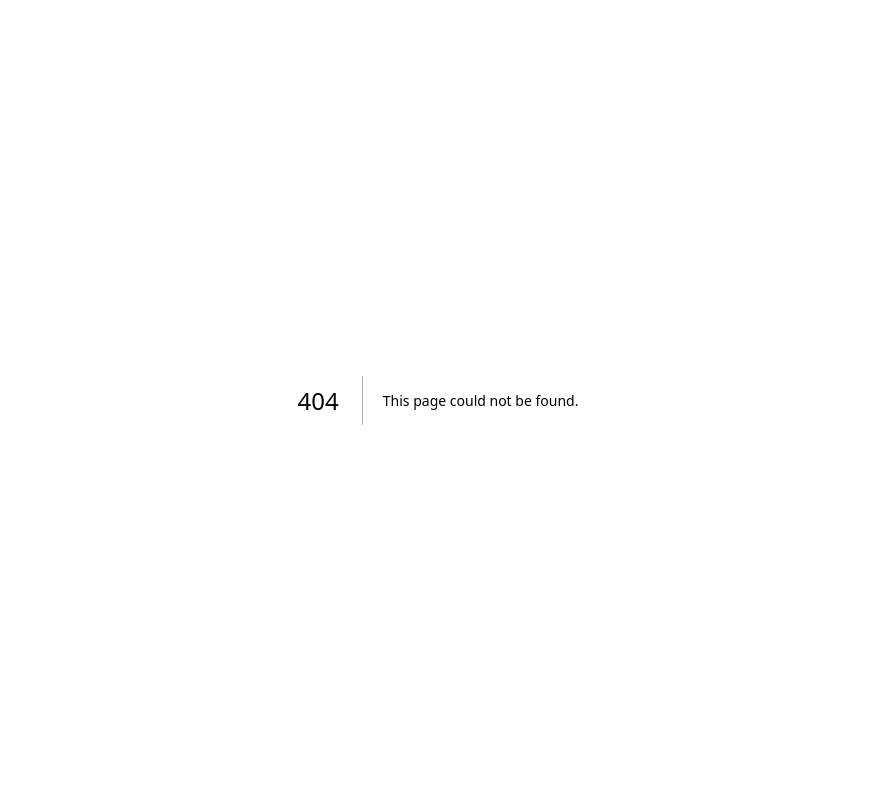
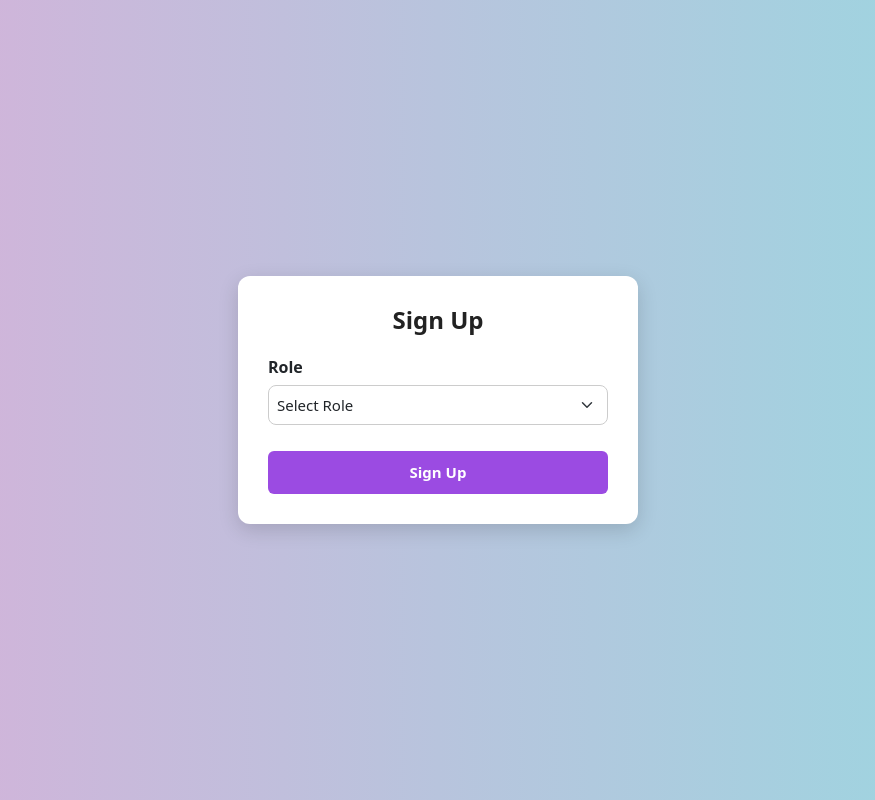
Before and after one commit to Kevi28JM/dental-management-system1, a Next.js app in the folder frontend/: page /signup in a window 1280 px wide. Before the commit this address had no page. Shown: the whole page, without its empty margins (202-1077 px from the left). Built offline with nearby package versions, Linux system fonts and the light colour scheme.

Commit message:
add signup page

```diff
--- a/frontend/package.json
+++ b/frontend/package.json
@@ -9,6 +9,7 @@
     "lint": "next lint"
   },
   "dependencies": {
+    "axios": "^1.8.2",
     "bootstrap": "^5.3.3",
     "next": "15.2.1",
     "react": "^19.0.0",
--- /dev/null
+++ b/frontend/src/app/signup/page.js
@@ -0,0 +1,144 @@
+// Add this line at the top of your page.js file
+"use client";
+
+import { useState } from "react";
+import axios from "axios";
+import "bootstrap/dist/css/bootstrap.min.css";
+import Link from "next/link"; // Use next/link for routing in Next.js
+import "@/styles/Signup.css";  // Import custom styles
+
+const signup = () => {
+  const [role, setRole] = useState("");
+  const [formData, setFormData] = useState({ name: "", email: "", phone: "", password: "" });
+  const [accountExists, setAccountExists] = useState(null);
+
+  const handleChange = (e) => {
+    setFormData({ ...formData, [e.target.name]: e.target.value });
+  };
+
+  const handleSignup = async (e) => {
+    e.preventDefault();
+
+    if (role === "New Patient (Temporary Account)") {
+      try {
+        await axios.post("/api/patients/temporary-register", {
+          name: formData.name,
+          email: formData.email,
+          phone: formData.phone,
+        });
+        alert("Temporary account created! You can now book an appointment.");
+      } catch (error) {
+        alert("Error creating temporary account.");
+      }
+    } else if (role === "Patient" && accountExists) {
+      try {
+        await axios.post("/api/patients/set-password", {
+          email: formData.email,
+          password: formData.password,
+        });
+        alert("Account setup completed! You can now log in.");
+      } catch (error) {
+        alert("Error setting password.");
+      }
+    } else {
+      try {
+        await axios.post("/api/signup", formData);
+        alert("Account created successfully!");
+      } catch (error) {
+        alert("Error signing up.");
+      }
+    }
+  };
+
+  const handleFindAccount = async () => {
+    try {
+      const response = await axios.post("/api/patients/verify-registered", { email: formData.email });
+      if (response.data.exists) {
+        setAccountExists(true);
+        alert("Account found! Please create a password.");
+      } else {
+        setAccountExists(false);
+        alert("No registered account found. Please visit the clinic to get registered.");
+      }
+    } catch (error) {
+      alert("Error verifying account.");
+    }
+  };
+
+  return (
+    <div className="signup-container">
+      <div className="signup-card">
+        <h3>Sign Up</h3>
+        <form onSubmit={handleSignup}>
+          {/* Role Selection */}
+          <div className="mb-3">
+            <label className="form-label fw-bold">Role</label>
+            <select className="form-select" onChange={(e) => setRole(e.target.value)} required>
+              <option value="">Select Role</option>
+              <option value="Assistant">Assistant</option>
+              <option value="Dentist">Dentist</option>
+              <option value="Patient">Patient</option>
+              <option value="New Patient (Temporary Account)">New Patient (Temporary Account)</option>
+            </select>
+          </div>
+
+          {/* Show fields based on role */}
+          {role && (
+            <>
+              <div className="mb-3">
+                <label className="form-label fw-bold">Full Name</label>
+                <input type="text" className="form-control" name="name" placeholder="Enter your name" onChange={handleChange} required />
+              </div>
+              <div className="mb-3">
+                <label className="form-label fw-bold">Email</label>
+                <input type="email" className="form-control" name="email" placeholder="Enter email" onChange={handleChange} required />
+              </div>
+              <div className="mb-3">
+                <label className="form-label fw-bold">Phone</label>
+                <input type="text" className="form-control" name="phone" placeholder="Enter phone number" onChange={handleChange} required />
+              </div>
+            </>
+          )}
+
+          {/* Find My Account for Existing Patients */}
+          {role === "Patient" && (
+            <div className="mb-3">
+              <button type="button" className="btn btn-secondary w-100" onClick={handleFindAccount}>
+                Find My Account
+              </button>
+            </div>
+          )}
+
+          {/* Password Field (Only for registered patients who found their account) */}
+          {role === "Patient" && accountExists && (
+            <div className="mb-3">
+              <label className="form-label fw-bold">Create Password</label>
+              <input type="password" className="form-control" name="password" placeholder="Create a password" onChange={handleChange} required />
+            </div>
+          )}
+
+          {/* Password Field (For all roles except temporary patients) */}
+          {role !== "New Patient (Temporary Account)" && role !== "" && (
+            <div className="mb-3">
+              <label className="form-label fw-bold">Password</label>
+              <input type="password" className="form-control" name="password" placeholder="Enter password" onChange={handleChange} required />
+            </div>
+          )}
+
+          {/* Signup Button */}
+          <button type="submit" className="btn btn-primary w-100">Sign Up</button>
+        </form>
+
+        {/* Login Link (Only for Assistant, Dentist, and Patient) */}
+        {role && role !== "New Patient (Temporary Account)" && (
+          <p className="login-link mt-3 text-center">
+          Already have an account? <Link href="/login" className="fw-bold text-primary">Login here</Link>
+           </p>
+
+        )}
+      </div>
+    </div>
+  );
+};
+
+export default signup;
--- /dev/null
+++ b/frontend/src/styles/Signup.css
@@ -0,0 +1,109 @@
+/* Full-screen background container */
+.signup-container {
+    height: 100vh;/* Full viewport height */
+    display: flex;
+    justify-content: center;
+    align-items: center;
+    background: linear-gradient(to right, #d9afd9, #97d9e1); /* New Gradient */
+    padding: 20px;
+    overflow: hidden;
+  }
+
+  /* Form card styling */
+  .signup-card {
+    width: 100%;
+    max-width: 400px;
+    background: #ffffff;
+    padding: 30px;
+    border-radius: 12px;
+    box-shadow: 0px 6px 20px rgba(0, 0, 0, 0.15);
+    text-align: center;
+    max-height: 90vh;
+    overflow-y: auto;
+  }
+
+  /* Heading styling */
+  .signup-card h3{
+    color: #222;
+    margin-bottom: 20px;
+    font-size: 24px;
+    font-weight: bold;
+  }
+
+  /* Input and select fields */
+  .signup-card input,
+  .signup-card select {
+    width: 100%;
+    padding: 8px;
+    margin: 6px 0;
+    border: 1px solid #ccc;
+    border-radius: 8px;
+    font-size: 15px;
+  }
+
+  /* Adjusting labels */
+  .signup-card label {
+    font-weight: bold;
+    display: block;
+    margin-bottom: 5px;
+    text-align: left;
+  }
+
+  /* Select dropdown styling */
+  .signup-card select {
+    cursor: pointer;
+  }
+
+  /* Primary Button Styling */
+  .signup-card .btn-primary {
+    width: 100%;
+    padding: 10px;
+    background: hsl(272, 72%, 59%); /* purple */
+    color: white;
+    border: none;
+    border-radius: 6px;
+    cursor: pointer;
+    font-size: 15px;
+    font-weight: bold;
+    transition: background 0.3s ease-in-out;
+    margin-top: 10px;
+  }
+
+  .signup-card .btn-primary:hover {
+    background: #53136d; /* Darker Blue */
+  }
+
+  /* Secondary Button Styling (Find My Account) */
+  .signup-card .btn-secondary {
+    width: 100%;
+    padding: 10px;
+    background: hsl(25, 96%, 61%); /* Orange */
+    color: white;
+    border: none;
+    border-radius: 6px;
+    cursor: pointer;
+    font-size: 15px;
+    font-weight: bold;
+    transition: background 0.3s ease-in-out;
+  }
+
+  .signup-card .btn-secondary:hover {
+    background: #9d6725; /* Darker Orange */
+  }
+
+  /* Responsive Fixes */
+  @media (max-width: 480px) {
+    .signup-card {
+      padding: 20px;
+    }
+
+    .signup-card input,
+    .signup-card select {
+      font-size: 14px;
+    }
+
+    .signup-card .btn-primary,
+    .signup-card .btn-secondary {
+      font-size: 14px;
+    }
+  }
```
Also changed, not shown: 1 other file (tests, documents, lock files or other folders).
